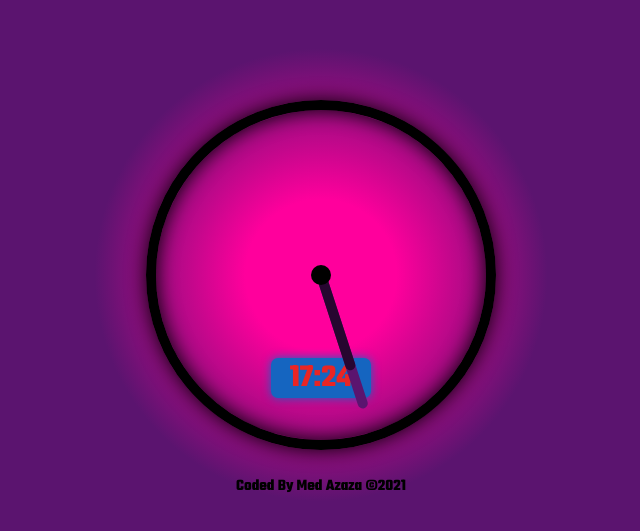
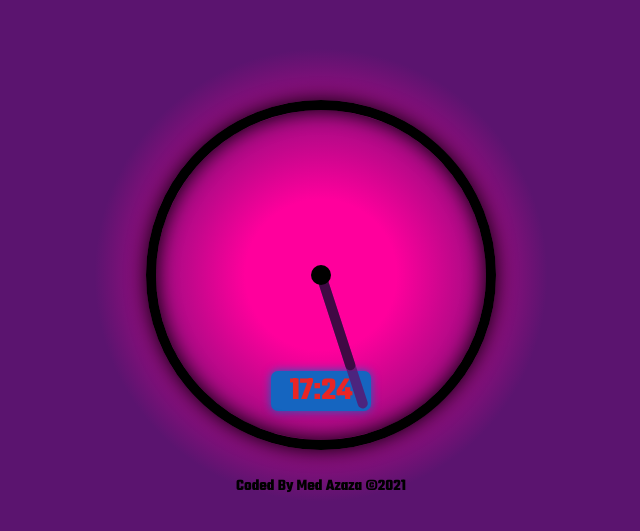
Before and after one commit to Med-azaza/analog-clock, a plain HTML site: page index.html in a window 1280 px wide. Shown: the part 125-656 px from the top of the page, without its empty margins (319-959 px from the left). Drawn offline with nearby package versions, Linux system fonts and the light colour scheme.

Commit message:
sticks opacity, time reposition

```diff
--- a/style.css
+++ b/style.css
@@ -43,7 +43,7 @@ body {
 #sec-stick,#min-stick {
     height: 140px;
     width: 10px;
-    background-color: rgb(91,20,111);
+    background-color: rgba(91,20,111,0.8);
     position: absolute;
     border-radius: 6px;
     bottom: 50%;
@@ -51,7 +51,7 @@ body {
 }
 #min-stick {
     height: 100px;
-    background-color: rgb(39, 6, 48);
+    background-color: rgba(39, 6, 48,0.7);
 }
 #time {
     height: 40px;
@@ -59,7 +59,7 @@ body {
     background-color: #1565c0;
     box-shadow: 0 0 10px #1565c0;
     position: absolute;
-    top: 75%;
+    top: 79%;
     z-index: -1;
     border-radius: 7px;
     display: flex;
```
